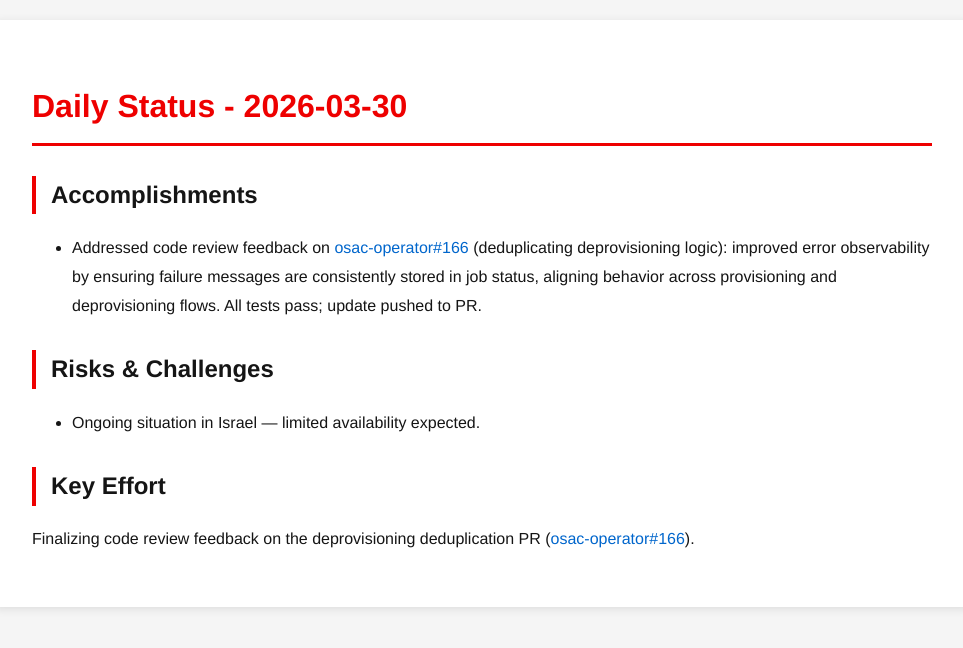
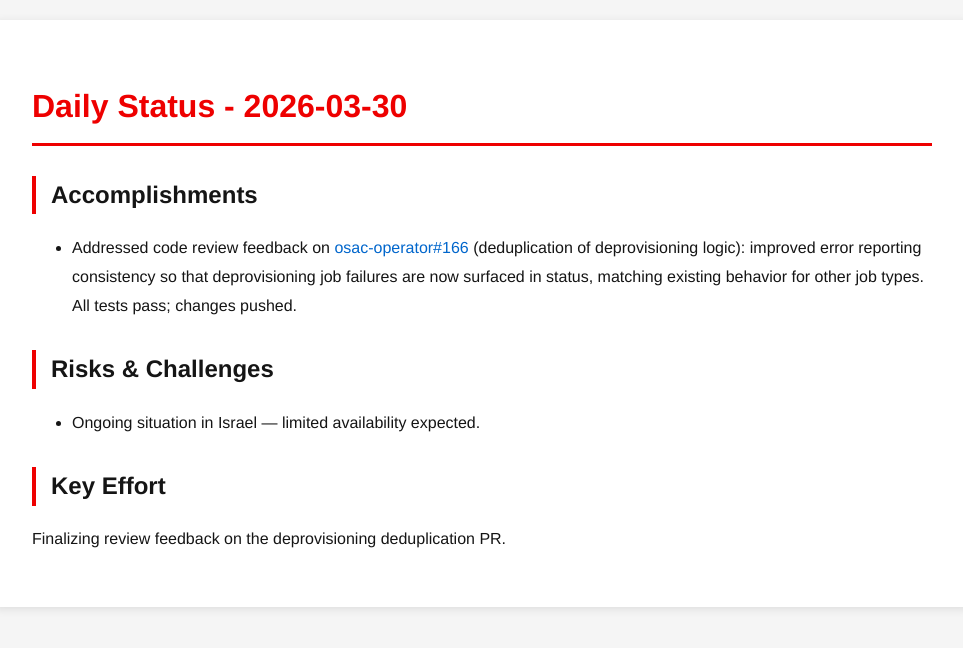
Before and after one commit to tzvatot/daily-status, a Jekyll site: the page built from 2026-03-30.md, in a window 1280 px wide. Shown: the top 648 px of the page, without its empty margins (158-1121 px from the left). Built offline with Jekyll 4.4.1, drawn with Linux system fonts in a browser that asks for light colours.

Commit message:
Daily status update - 2026-03-30

```diff
--- a/2026-03-30.md
+++ b/2026-03-30.md
@@ -7,10 +7,10 @@ date: 2026-03-30
 # Daily Status - 2026-03-30
 
 ## Accomplishments
-- Addressed code review feedback on [osac-operator#166](https://github.com/osac-project/osac-operator/pull/166) (deduplicating deprovisioning logic): improved error observability by ensuring failure messages are consistently stored in job status, aligning behavior across provisioning and deprovisioning flows. All tests pass; update pushed to PR.
+- Addressed code review feedback on [osac-operator#166](https://github.com/osac-project/osac-operator/pull/166) (deduplication of deprovisioning logic): improved error reporting consistency so that deprovisioning job failures are now surfaced in status, matching existing behavior for other job types. All tests pass; changes pushed.
 
 ## Risks & Challenges
 - Ongoing situation in Israel — limited availability expected.
 
 ## Key Effort
-Finalizing code review feedback on the deprovisioning deduplication PR ([osac-operator#166](https://github.com/osac-project/osac-operator/pull/166)).
+Finalizing review feedback on the deprovisioning deduplication PR.
```
